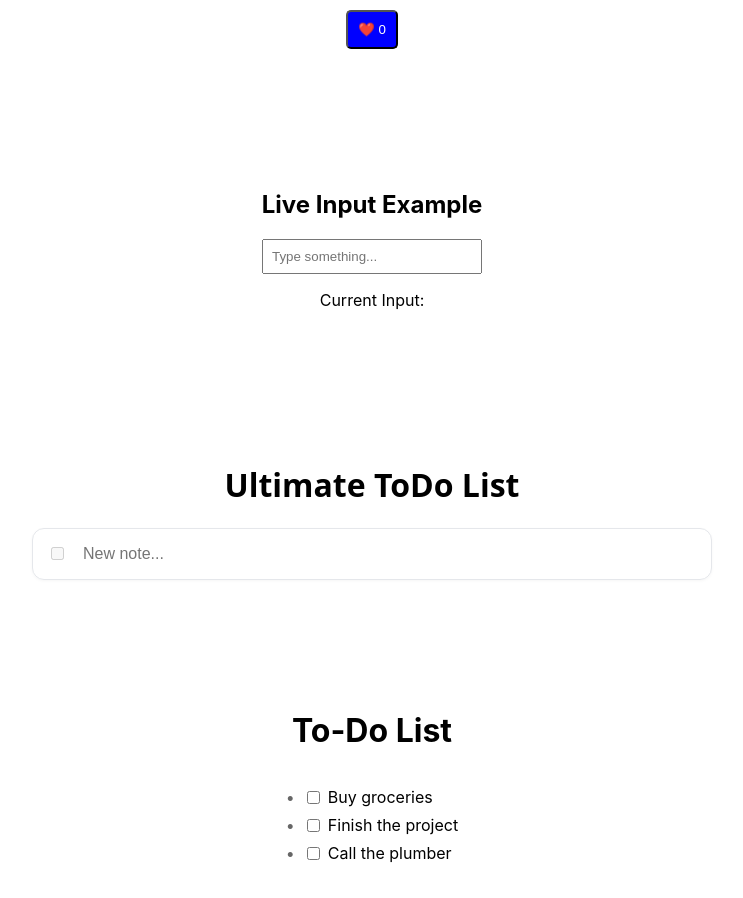
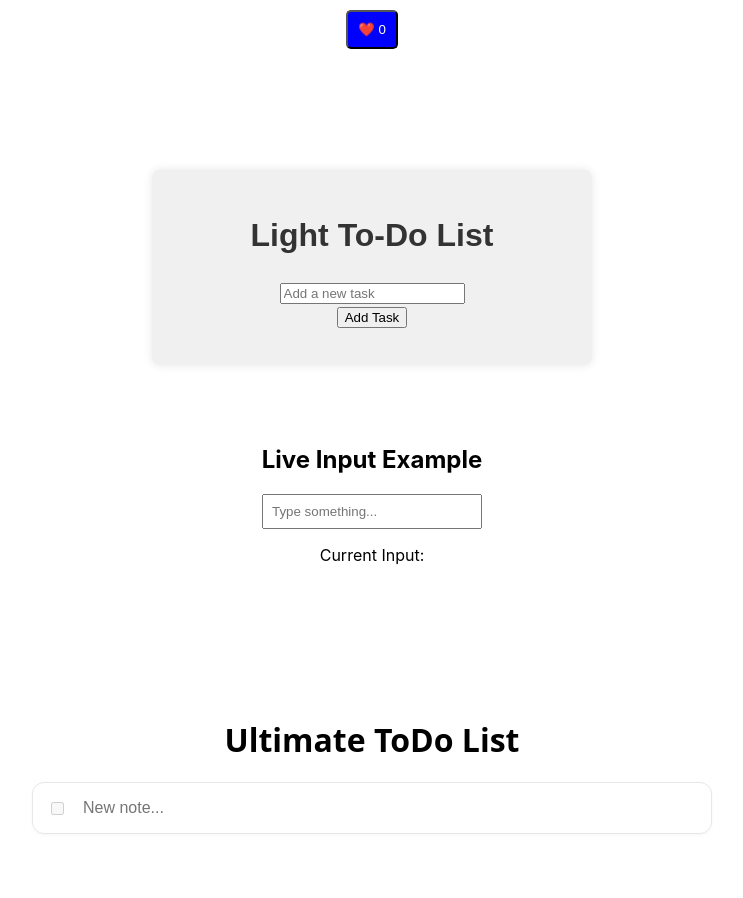
Before and after one commit to Ahmed-Estiak/react-js-journey, a React (Create React App) app in the folder hello-react/: page / in a window 1280 px wide. Shown: the part 1120-2018 px from the top of the page, without its empty margins (268-1011 px from the left). Built offline with nearby package versions, Linux system fonts and the light colour scheme.

Commit message:
light-to-do-full

```diff
--- a/hello-react/src/App.js
+++ b/hello-react/src/App.js
@@ -8,6 +8,7 @@
 import LiveInput from './all_components/live_input';
 import UltimateToDo from './all_components/ultimate-to-do';
 import Parent from './other/parent';
+import LightToDo from './all_components/light-to-do';
 
 
 function App() {
@@ -19,6 +20,9 @@
         <h1>Tasks</h1>
         <TaskCounter />
         <LikeButtonCounter />
+      </div>
+      <div style={{ padding: "20px" }}>
+        <LightToDo />
       </div>
       <div style={{ padding: "20px" }}>
         <LiveInput />
--- /dev/null
+++ b/hello-react/src/all_components/light-to-do.js
@@ -0,0 +1,71 @@
+import React, { useState } from "react";
+import "../components_css/light-to-do.css";
+
+function LightToDo(){
+  const [tasks, setTasks] = useState([]);
+  const [newTask, setNewTask] = useState("");
+
+  const addTask=()=>{
+    if(newTask.trim()!==''){
+      setTasks([...tasks, {id:Date.now(),text: newTask, completed: false}]);
+      setNewTask("");
+    }
+  }
+
+  const deleteTask=(id)=>{
+    setTasks(tasks.filter(task=>task.id!==id));
+  }
+
+  const toggleTask=(id)=>{
+    setTasks(prevTasks =>
+      prevTasks.map(task =>
+        task.id === id ? {...task, completed: !task.completed} : task
+      )
+    );
+  }
+
+  return(
+    <div style={styles.app} className="to-do-container">
+      <h1>Light To-Do List</h1>
+      <div className="input-container">
+        <input type="text"
+          placeholder="Add a new task"
+          value={newTask}
+          onChange={(e)=>setNewTask(e.target.value)}
+        />
+      </div>
+      <button onClick={addTask}>Add Task</button>
+      <ul>
+        {tasks.map(task=>(
+          <li key={task.id} className="task-item">
+            <span className={task.completed?"completed":""}>{task.text}</span>
+            <button onClick={()=>deleteTask(task.id)}>Delete</button>
+            <button onClick={()=>toggleTask(task.id)}>Toggle</button>
+          </li>
+        ))}
+      </ul>
+
+    </div>
+
+  )
+
+}
+
+const styles={
+  app:{
+    maxWidth: "400px",
+    margin: "0 auto",
+    padding: "20px",
+    backgroundColor: "#f0f0f0",
+    borderRadius: "8px",
+    boxShadow: "0 0 10px rgba(0,0,0,0.1)",
+    textAlign: "center",
+    fontFamily: "Arial, sans-serif",
+    color: "#333",
+    fontSize: "16px",
+    lineHeight: "1.5",
+    marginTop: "20px",
+  }
+}
+
+export default LightToDo;
--- /dev/null
+++ b/hello-react/src/components_css/light-to-do.css
@@ -0,0 +1,44 @@
+.completed {
+  text-decoration: line-through;
+  color: #888;
+  opacity: 0.6;
+}
+
+.task-item {
+  display: flex;
+  align-items: center;
+  justify-content: space-between;
+  padding: 8px;
+  margin: 4px 0;
+  background-color: white;
+  border-radius: 4px;
+  box-shadow: 0 1px 3px rgba(0,0,0,0.1);
+}
+
+.task-item span {
+  flex-grow: 1;
+  text-align: left;
+  margin-right: 10px;
+}
+
+.task-item button {
+  margin-left: 5px;
+  padding: 4px 8px;
+  border: none;
+  border-radius: 3px;
+  cursor: pointer;
+}
+
+.task-item button:first-of-type {
+  background-color: #ff4444;
+  color: white;
+}
+
+.task-item button:last-of-type {
+  background-color: #4CAF50;
+  color: white;
+}
+
+.task-item button:hover {
+  opacity: 0.8;
+}
```
